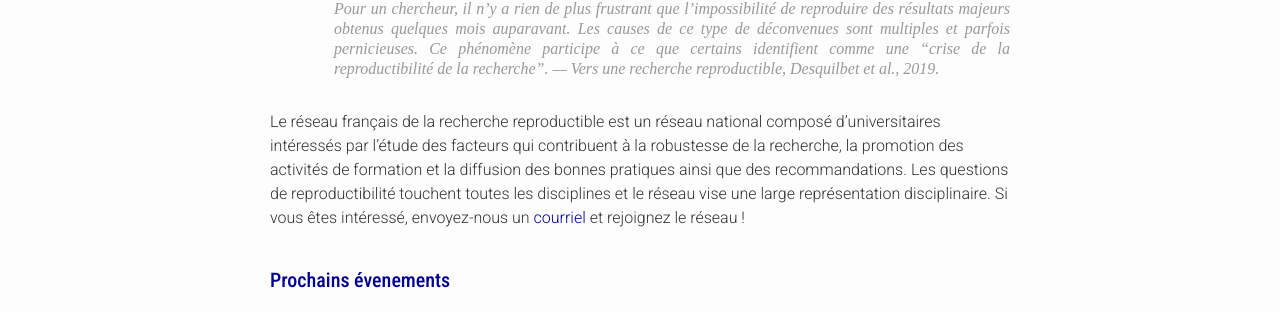
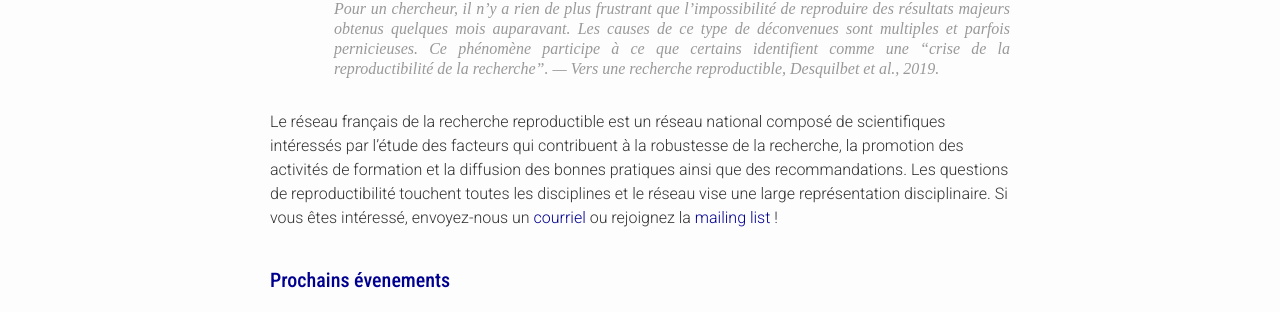
Before and after one commit to FR-RN/FR-RN, a Jekyll site: the page built from index.md, in a window 1280 px wide. Shown: the part 297-609 px from the top of the page. Built offline with Jekyll 4.4.1, drawn with Linux system fonts in a browser that asks for light colours; some web fonts are replaced.

Commit message:
Updated index

```diff
--- a/index.md
+++ b/index.md
@@ -10,13 +10,13 @@ n_posts: 3
 
 
 Le réseau français de la recherche reproductible est un réseau
-national composé d'universitaires intéressés par l'étude des facteurs
+national composé de scientifiques intéressés par l'étude des facteurs
 qui contribuent à la robustesse de la recherche, la promotion des
 activités de formation et la diffusion des bonnes pratiques ainsi que
 des recommandations. Les questions de reproductibilité touchent toutes
 les disciplines et le réseau vise une large représentation
 disciplinaire. Si vous êtes intéressé, envoyez-nous un
-[courriel](mailto:{{site.contact}}) et rejoignez le réseau !
+[courriel](mailto:{{site.contact}}) ou rejoignez la [mailing list](https://groupes.renater.fr/sympa/info/recherche-reproductible) !
 
 ## Prochains évenements
 
```
